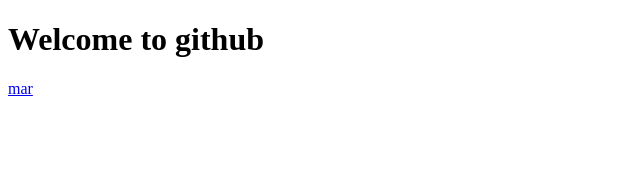
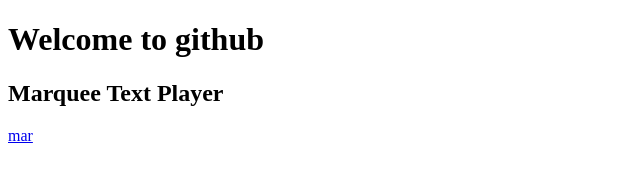
Before and after one commit to GauriSakshi/index, a plain HTML site: page index.html in a window 1280 px wide. Shown: the whole page, without its empty margins (0-640 px from the left). Drawn offline with Linux system fonts and the light colour scheme.

Commit message:
Update index.html

```diff
--- a/index.html
+++ b/index.html
@@ -7,6 +7,7 @@
 </head>
 <body>
   <h1>Welcome to github</h1>
+    <h2>Marquee Text Player</h2>
   <a href="mar.html">mar</a>
 
 </body>
```
